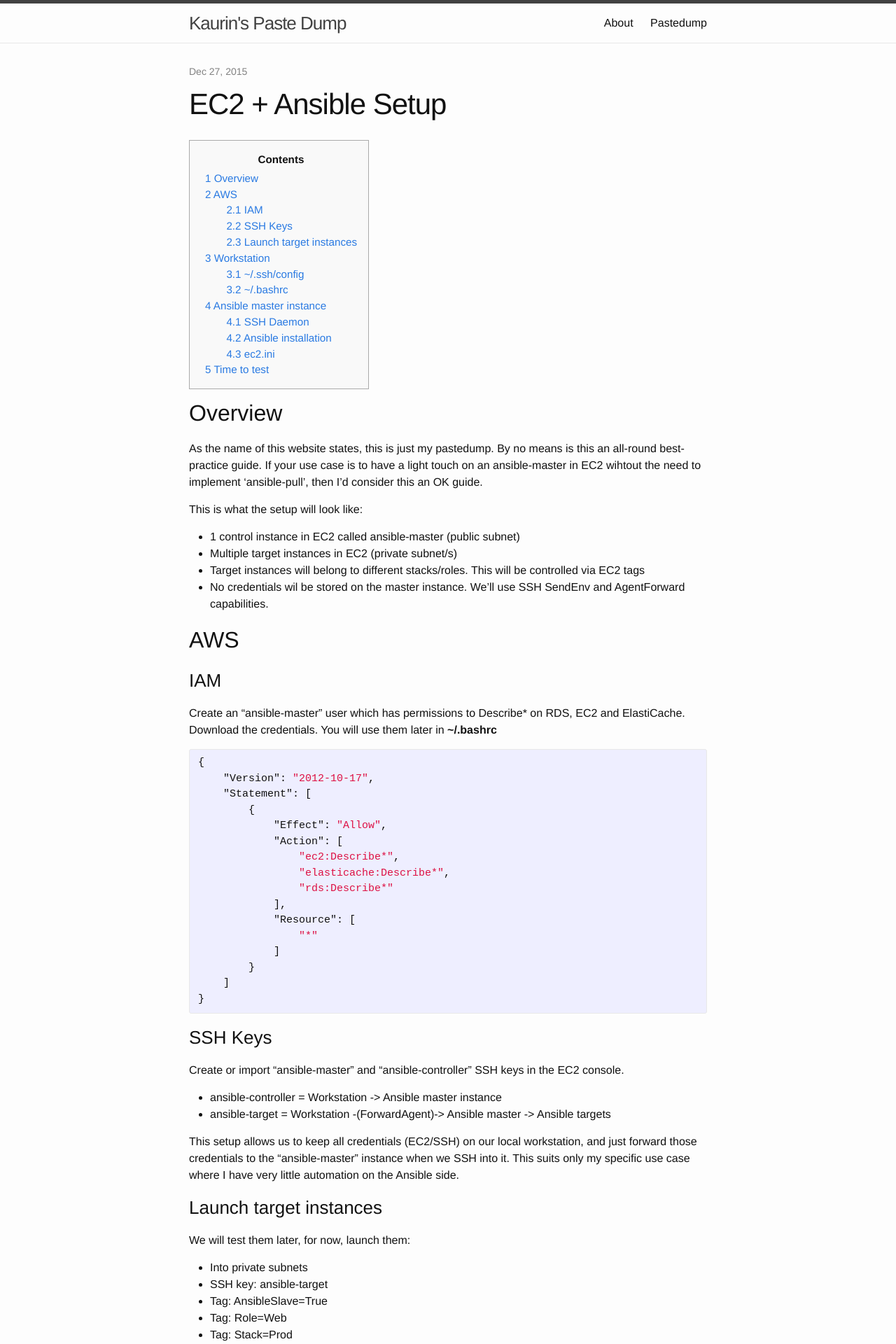
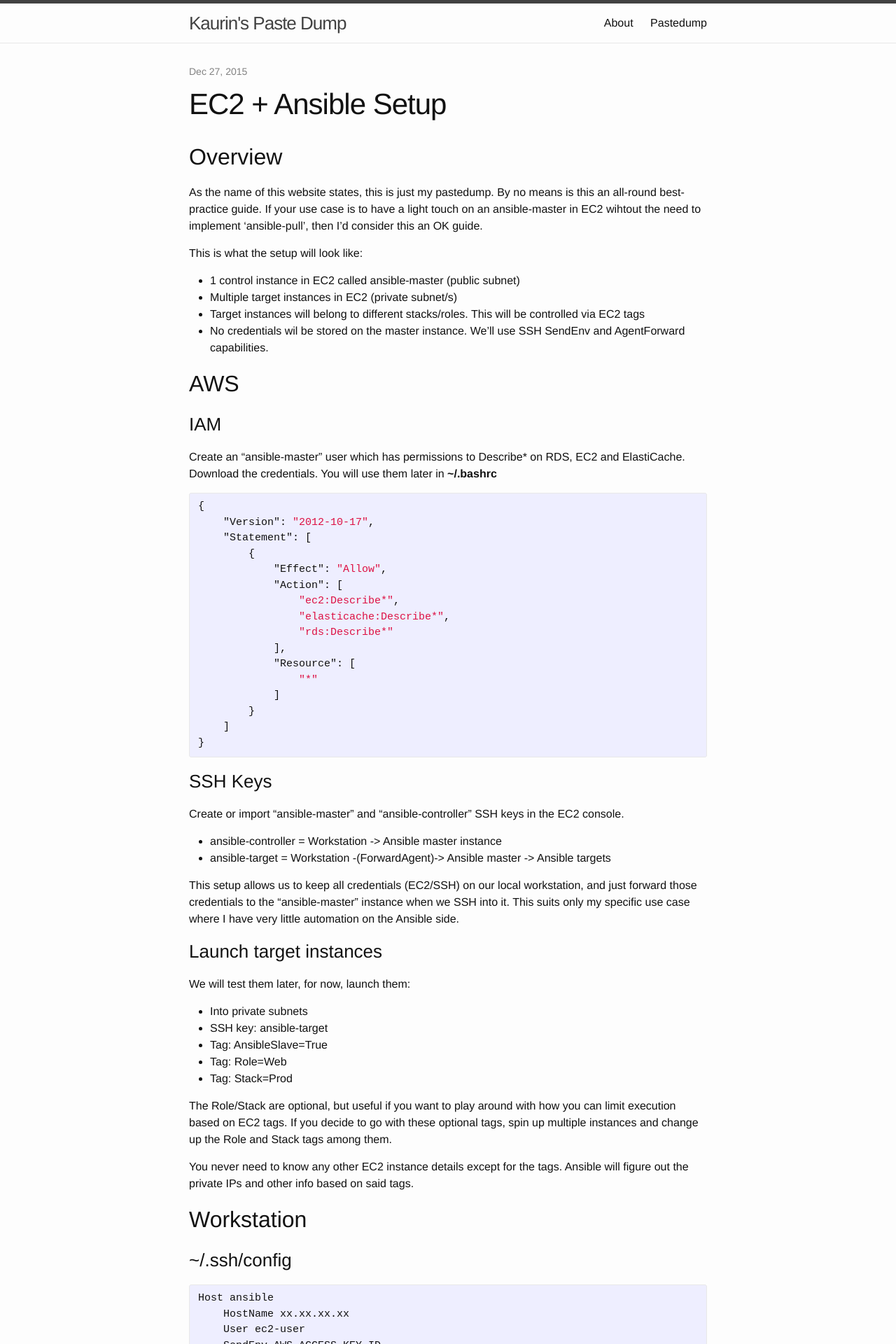
Before and after one commit to Kaurin/kaurin.github.io, a Jekyll site: the page built from _posts/2015-12-27-ansible-ec2.markdown, in a window 1280 px wide. Shown: the top 1920 px of the page at 70% size. Built offline with Jekyll 4.4.1, drawn with Linux system fonts in a browser that asks for light colours; some of the changed lines change nothing that is shown.

Commit message:
Unfortunately, github does not support TOC plugin. Removed :(

```diff
--- a/_layouts/default.html
+++ b/_layouts/default.html
@@ -8,8 +8,6 @@
     if (!((window.location.host.startsWith("localhost")) || (window.location.host.startsWith("127.0"))) && (window.location.protocol != "https:"))
         window.location.protocol = "https";
     </script>
-    <!-- TOC CSS -->
-     <link rel="stylesheet" type="text/css" href="{{ site.url }}/css/toc.css">
 </head>
 {% include head.html %}
 
--- a/_plugins/tocGenerator.rb
+++ /dev/null
@@ -1,134 +0,0 @@
-require 'nokogiri'
-
-module Jekyll
-
-  module TOCGenerator
-
-    TOGGLE_HTML = '<div id="toctitle"><h2>%1</h2>%2</div>'
-    TOC_CONTAINER_HTML = '<div id="toc-container"><table class="toc" id="toc"><tbody><tr><td>%1<ul>%2</ul></td></tr></tbody></table></div>'
-    HIDE_HTML = '<span class="toctoggle">[<a id="toctogglelink" class="internal" href="#">%1</a>]</span>'
-
-    def toc_generate(html)
-      # No Toc can be specified on every single page
-      # For example the index page has no table of contents
-      no_toc = @context.environments.first["page"]["noToc"] || false;
-
-      return html if no_toc
-
-      config = @context.registers[:site].config
-
-      # Minimum number of items needed to show TOC, default 0 (0 means no minimum)
-      min_items_to_show_toc = config["minItemsToShowToc"] || 0
-
-      anchor_prefix = config["anchorPrefix"] || 'tocAnchor-'
-
-      # better for traditional page seo, commonlly use h1 as title
-      toc_top_tag = config["tocTopTag"] || 'h1'
-      toc_top_tag = toc_top_tag.gsub(/h/, '').to_i
-
-      toc_top_tag = 5 if toc_top_tag > 5
-
-      toc_sec_tag = toc_top_tag + 1
-      toc_top_tag = "h#{toc_top_tag}"
-      toc_sec_tag = "h#{toc_sec_tag}"
-
-
-      # Text labels
-      contents_label     = config["contentsLabel"] || 'Contents'
-      hide_label         = config["hideLabel"] || 'hide'
-      # show_label       = config["showLabel"] || 'show' # unused
-      show_toggle_button = config["showToggleButton"]
-
-      toc_html = ''
-      toc_level = 1
-      toc_section = 1
-      item_number = 1
-      level_html = ''
-
-      doc = Nokogiri::HTML(html)
-
-      # Find H1 tag and all its H2 siblings until next H1
-      doc.css(toc_top_tag).each do |tag|
-        # TODO This XPATH expression can greatly improved
-        ct    = tag.xpath("count(following-sibling::#{toc_top_tag})")
-        sects = tag.xpath("following-sibling::#{toc_sec_tag}[count(following-sibling::#{toc_top_tag})=#{ct}]")
-
-        level_html    = '';
-        inner_section = 0;
-
-        sects.map.each do |sect|
-          inner_section += 1;
-          anchor_id = [
-                        anchor_prefix, toc_level, '-', toc_section, '-',
-                        inner_section
-                      ].map(&:to_s).join ''
-
-          sect['id'] = "#{anchor_id}"
-
-          level_html += create_level_html(anchor_id,
-                                          toc_level + 1,
-                                          toc_section + inner_section,
-                                          item_number.to_s + '.' + inner_section.to_s,
-                                          sect.text,
-                                          '')
-        end
-
-        level_html = '<ul>' + level_html + '</ul>' if level_html.length > 0
-
-        anchor_id = anchor_prefix + toc_level.to_s + '-' + toc_section.to_s;
-        tag['id'] = "#{anchor_id}"
-
-        toc_html += create_level_html(anchor_id,
-                                      toc_level,
-                                      toc_section,
-                                      item_number,
-                                      tag.text,
-                                      level_html);
-
-        toc_section += 1 + inner_section;
-        item_number += 1;
-      end
-
-      # for convenience item_number starts from 1
-      # so we decrement it to obtain the index count
-      toc_index_count = item_number - 1
-
-      return html unless toc_html.length > 0
-
-      hide_html = '';
-      hide_html = HIDE_HTML.gsub('%1', hide_label) if (show_toggle_button)
-
-      if min_items_to_show_toc <= toc_index_count
-        replaced_toggle_html = TOGGLE_HTML
-        .gsub('%1', contents_label)
-        .gsub('%2', hide_html);
-
-        toc_table = TOC_CONTAINER_HTML
-        .gsub('%1', replaced_toggle_html)
-        .gsub('%2', toc_html);
-
-        doc.css('body').children.before(toc_table)
-      end
-
-      doc.to_xhtml
-    end
-
-    private
-
-    def create_level_html(anchor_id, toc_level, toc_section, tocNumber, tocText, tocInner)
-      link = '<a href="#%1"><span class="tocnumber">%2</span> <span class="toctext">%3</span></a>%4'
-      .gsub('%1', anchor_id.to_s)
-      .gsub('%2', tocNumber.to_s)
-      .gsub('%3', tocText)
-      .gsub('%4', tocInner ? tocInner : '');
-      '<li class="toc_level-%1 toc_section-%2">%3</li>'
-      .gsub('%1', toc_level.to_s)
-      .gsub('%2', toc_section.to_s)
-      .gsub('%3', link)
-    end
-
-  end
-
-end
-
-Liquid::Template.register_filter(Jekyll::TOCGenerator)
--- a/css/toc.css
+++ /dev/null
@@ -1,45 +0,0 @@
-
-#toc, .toc, .mw-warning {
-    background-color: #F9F9F9;
-    border: 1px solid #AAAAAA;
-    font-size: 95%;
-    padding: 5px;
-}
-#toc h2, .toc h2 {
-    border: medium none;
-    display: inline;
-    font-size: 100%;
-    font-weight: bold;
-    padding: 0;
-}
-#toc #toctitle, .toc #toctitle, #toc .toctitle, .toc .toctitle {
-    text-align: center;
-    margin:0 8px 4px 14px;
-    padding-top:8px;
-    line-height: 1.5;
-    overflow:hidden;
-}
-
-
-#toc ul, .toc ul {
-    list-style-image: none;
-    list-style-type: none;
-    margin:0 8px 7px 14px;
-    padding-left: 0;
-    text-align: left;
-}
-#toc ul ul, .toc ul ul {
-    margin: 0 0 0 2em;
-}
-#toc .toctoggle, .toc .toctoggle {
-    font-size: 94%;
-}
-
-#toc ul li {
-    list-style-type: none;
-    padding-left: 0;
-}
-
-#toc-container {
-	margin-bottom: 10px;
-}
```
